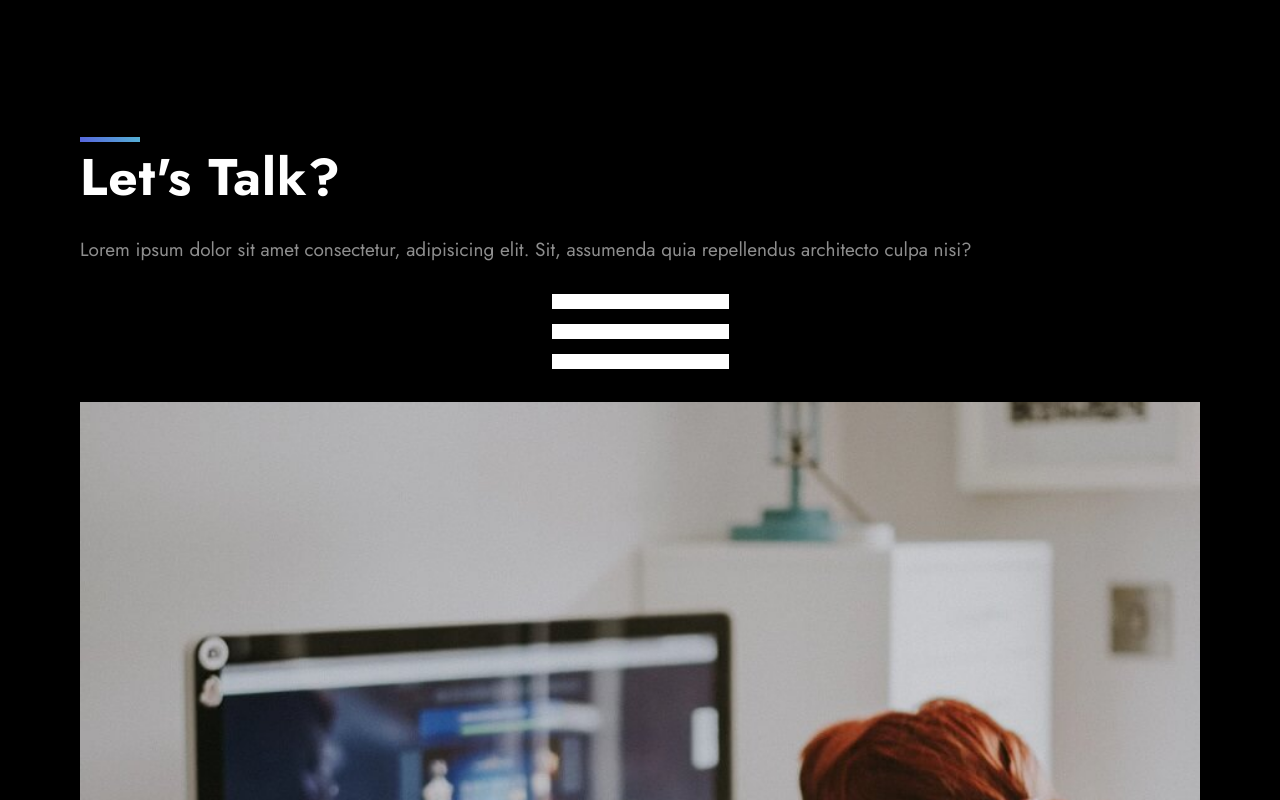
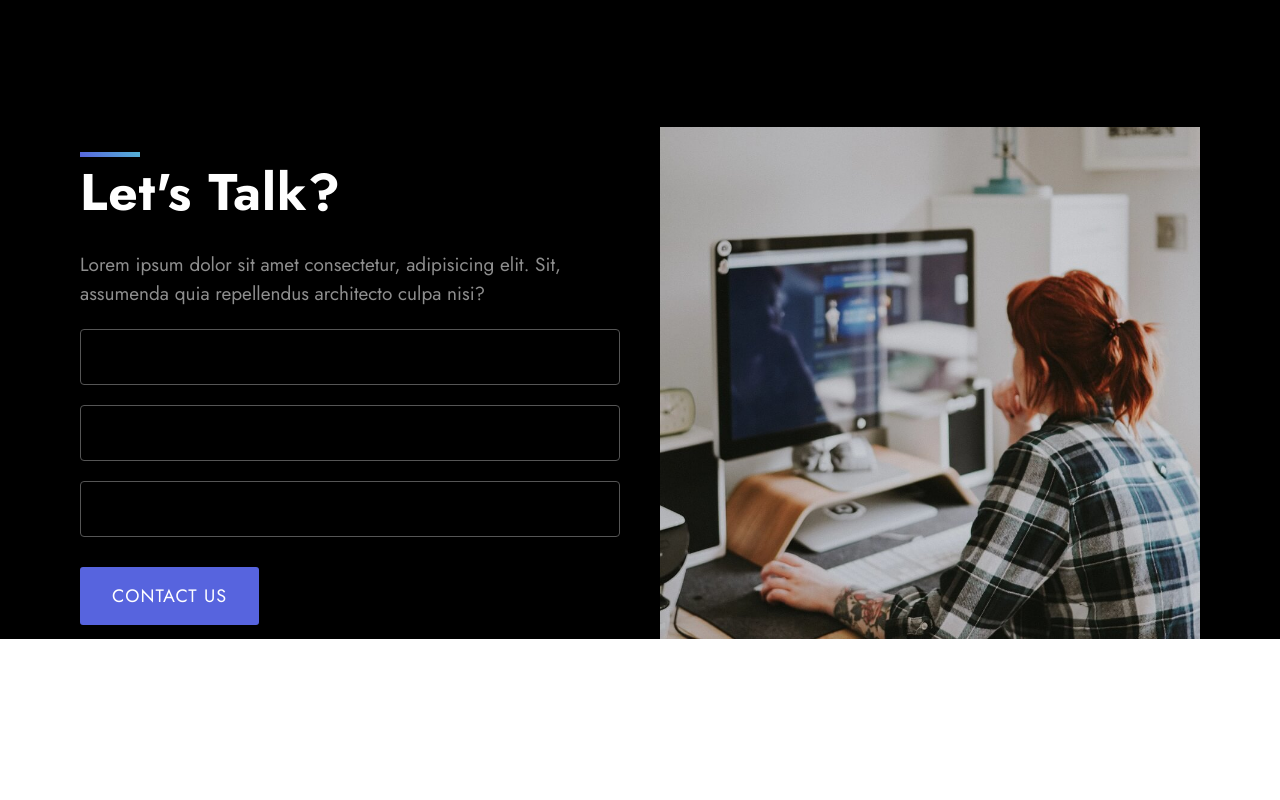
Before and after one commit to dameldesign/DamelHub, a React (Create React App) app: page / in a window 1280 px wide. Shown: the part 5740-6540 px from the top of the page. After the commit the page ends 6379 px from the top, so only its background shows below. Built offline with nearby package versions, Linux system fonts and the light colour scheme.

Commit message:
progress-

```diff
--- a/src/components/Contact/Contact.css
+++ b/src/components/Contact/Contact.css
@@ -0,0 +1,106 @@
+.contact .contact-content{
+    row-gap: 60px;
+}
+.contact .form-control{
+    height: 56px;
+    border: 1px solid #555;
+    border-radius: 4px;
+    background-color: var(--clr-black);
+    width: 100%;
+    margin-bottom: 0;
+    color: var(--clr-white);
+    font-family: inherit;
+    font-size: 18px;
+    padding-left: 20px;
+    padding-right: 20px;
+}
+.contact .form-control-text{
+    display: block;
+    font-size: 16px;
+    color: var(--clr-white);
+    text-align: left;
+    margin-bottom: 20px;
+    margin-top: 6px;
+}
+.contact .submit-btn{
+    background-color: var(--clr-robin-blue);
+    color: var(--clr-white);
+    text-transform: uppercase;
+    padding: 16px 32px;
+    letter-spacing: 1px;
+    border-radius: 3px;
+    margin-top: 10px;
+}
+.contact .submit-btn:hover{
+    background: rgb(87, 100, 222);
+    background: linear-gradient(45deg, rgba(87, 100, 222, 1) 0%, rgba(85, 179, 213, 1) 100%);
+}
+.contact .map-content{
+    margin-top: 80px;
+}
+
+.info{
+    margin-top: -10px;
+}
+.info .item{
+    padding: 40px;
+    cursor: pointer;
+    transition: var(--transition);
+    position: relative;
+}
+.info .item::after{
+    position: absolute;
+    content: "";
+    bottom: 0;
+    left: 50%;
+    transform: translateX(-50%);
+    width: 0%;
+    height: 5px;
+    background: rgb(87, 100, 222);
+    background: linear-gradient(45deg, rgba(87, 100, 222, 1) 0%, rgba(85, 179, 213, 1) 100%);
+    transition: var(--transition);
+}
+.info .item:hover::after{
+    width: 100%;
+}
+.info .item-info-text{
+    font-size: 25px;
+    margin-bottom: 10px;
+}
+.info .item-icon{
+    font-size: 45px;
+}
+.info .item-list{
+    row-gap: 30px;
+}
+.info .item-link{
+    margin-top: 18px;
+    display: inline-block;
+    transition: var(--transition);
+}
+.info .item:hover .item-link{
+    color: var(--clr-white);
+}
+
+@media screen and (min-width: 768px){
+    .info .item-list{
+        grid-template-columns: repeat(2, 1fr);
+        column-gap: 30px;
+    }
+}
+
+@media screen and (min-width: 1200px){
+    .info .item-list{
+        grid-template-columns: repeat(3, 1fr);
+        column-gap: 30px;
+    }
+}
+
+@media screen and (min-width: 992px){
+    .contact .contact-content{
+        grid-template-columns: repeat(2, 1fr);
+        column-gap: 40px;
+        row-gap: 0;
+        align-items: center;
+    }
+}
--- /dev/null
+++ b/src/components/Contact/Info.jsx
@@ -0,0 +1,11 @@
+import React from 'react';
+
+const Info = () => {
+    return (
+        <div>
+
+        </div>
+    );
+};
+
+export default Info;
--- /dev/null
+++ b/src/components/Contact/Map.jsx
@@ -0,0 +1,11 @@
+import React from 'react';
+
+const Map = () => {
+    return (
+        <div>
+
+        </div>
+    );
+};
+
+export default Map;
```
